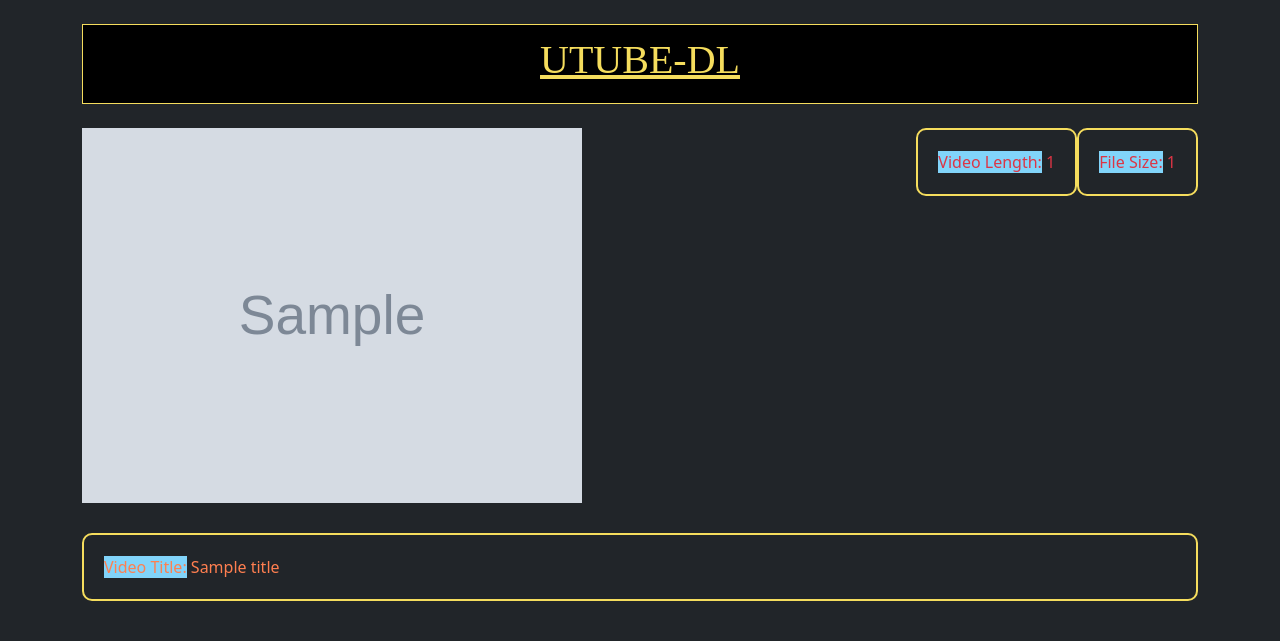
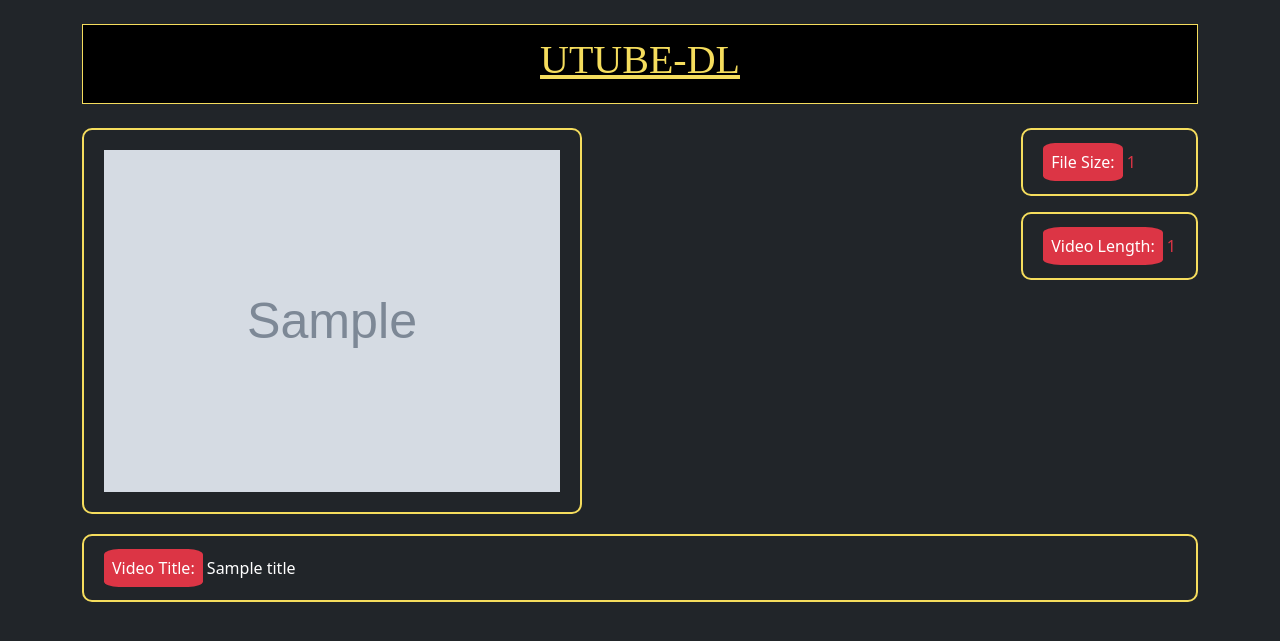
Before and after one commit to awmirs/django-utubedl, a Django app: template templates/information.html in a window 1280 px wide. Shown: the top 641 px of the page. Run offline with Django 3.2, Linux system fonts and the light colour scheme; the template is opened without the code that fills it: most values are stand-ins (such as "Sample title", 1, 10 or a date in 2020); grey boxes marked "Sample" are stand-in pictures; some web fonts are replaced.

Commit message:
Some styling changes

```diff
--- a/templates/information.html
+++ b/templates/information.html
@@ -4,9 +4,14 @@
 
 {% block content %}
     <div class="container">
-        <img src="{{ thumbnail }}" alt="Thumbnail" width="500">
-        <p class="border-custom" style="float: right"><span style="background-color: #81d4fa">File Size:</span> {{ size }}</p>
-        <p class="border-custom" style="float: right"><span style="background-color: #81d4fa">Video Length:</span> {{ length }}</p>
-        <p class="border-custom" style="color: coral; margin-top: 30px"><span style="background-color: #81d4fa">Video Title:</span> {{ title }}</p>
+        <img class="border-custom" style="margin-bottom: 20px" src="{{ thumbnail }}" alt="Thumbnail" width="500">
+        <ul style="float: right">
+            <li style="list-style-type: none">
+                <p class="border-custom"><span class="bg-danger" style="color: white; border-radius: 15%; padding: 8px">File Size:</span> {{ size }}</p>
+                <p class="border-custom"><span class="bg-danger" style="background-color: #cccccc; color: white; border-radius: 15%; padding: 8px">Video Length:</span> {{ length }}</p>
+            </li>
+        </ul>
+        <p class="border-custom" style="color: white"><span class="bg-danger" style="background-color: #cccccc; border-radius: 15%; padding: 8px">Video Title:</span> {{ title }}</p>
+
     </div>
 {% endblock %}
```
